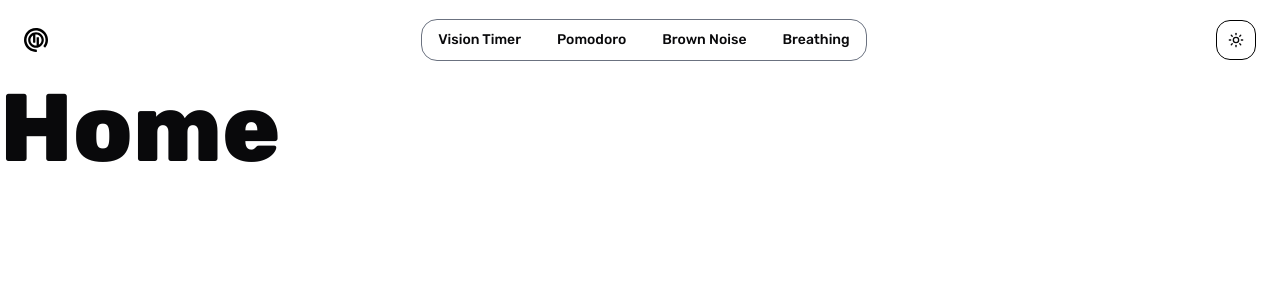
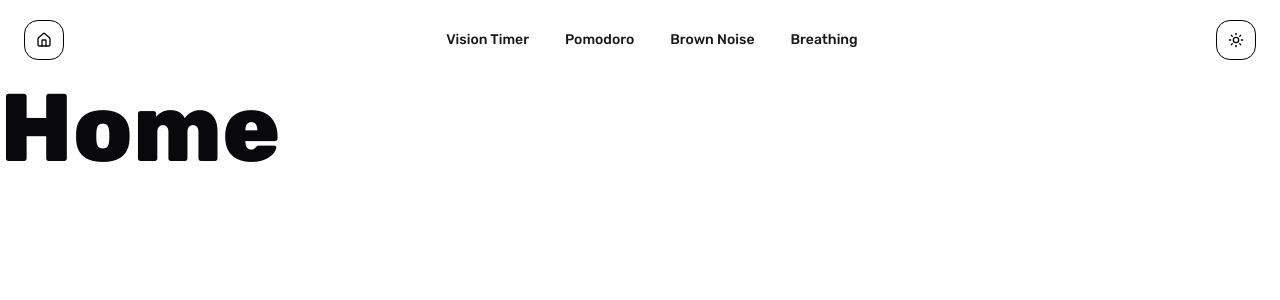
Before and after one commit to kozopas228/pause-loop, a React (Vite) app in the folder frontend/: page / in a window 1280 px wide. Shown: the top 300 px of the page. Built offline with nearby package versions, Linux system fonts and the light colour scheme.

Commit message:
change header to look better

```diff
--- a/frontend/src/components/header/Header.tsx
+++ b/frontend/src/components/header/Header.tsx
@@ -10,32 +10,45 @@ import {
     NavigationMenuList,
     NavigationMenuLink,
 } from '@/shadcn/components/ui/navigation-menu';
-import { NavLink } from 'react-router-dom';
-import { Menu } from 'lucide-react';
-import logo from '/logo.svg';
+import { NavLink, useLocation } from 'react-router-dom';
+import { Home, Menu } from 'lucide-react';
+import Logo from '@/assets/vectors/logo.svg?react';
 import React from 'react';
 import { ModeToggle } from '@/shadcn/components/mode-toggle.tsx';
 
-export default function Header() {
+interface IProps {
+    isBlurred: boolean;
+}
+
+export default function Header({ isBlurred }: IProps) {
+    const location = useLocation();
+
+    const pageTitles = new Map<string, string>([
+        ['/', 'Pause Loop'],
+        ['/vision', '20/20/20 Vision Timer'],
+        ['/pomodoro', 'Pomodoro Timer'],
+        ['/noise', 'Brown Noise'],
+        ['/breathing', 'Breathing'],
+    ]);
+
+    const currentTitle = pageTitles.get(location.pathname);
+
     return (
-        <header className='sticky top-0 z-10 w-full shrink-0'>
-            <div className='container mx-auto flex h-20 shrink-0 items-center justify-between px-4 md:px-6'>
+        <header className={`sticky top-0 z-10 w-full shrink-0`}>
+            <div
+                className={`container mx-auto flex h-20 shrink-0 items-center justify-between px-4 duration-150 hover:opacity-100 md:px-6 lg:opacity-15 ${isBlurred ? 'backdrop-blur-sm' : ''}`}>
                 <Sheet>
                     <SheetTrigger asChild>
                         <Button
                             variant='outline'
                             size='icon'
-                            className='lg:hidden'>
+                            className='border-black bg-transparent bg-white bg-opacity-25 dark:border-white lg:hidden'>
                             <Menu className='h-6 w-6' />
                         </Button>
                     </SheetTrigger>
                     <SheetContent side='left'>
                         <NavLink to='/'>
-                            <img
-                                src={logo}
-                                className='h-6 w-6'
-                                alt='logo'
-                            />
+                            <Logo className='h-6 w-6 fill-black stroke-black dark:fill-white dark:stroke-white' />
                             <span className='sr-only'>ShadCN</span>
                         </NavLink>
                         <div className='grid gap-2 py-6'>
@@ -73,36 +86,38 @@ export default function Header() {
                 <NavLink
                     to='/'
                     className='mr-6 hidden lg:flex'>
-                    <img
-                        src={logo}
-                        className='h-6 w-6'
-                        alt='logo'
-                    />
+                    <Button
+                        variant='outline'
+                        size='icon'
+                        className='border-black bg-transparent bg-white bg-opacity-25 dark:border-white'>
+                        <Home className='h-6 w-6' />
+                    </Button>
                 </NavLink>
-                <NavigationMenu className='hidden rounded-lg border border-gray-500 bg-white bg-opacity-50 lg:flex'>
+                <NavigationMenu className='hidden lg:flex'>
                     <NavigationMenuList>
                         <NavigationMenuLink asChild>
                             <NavLink to='/vision'>
-                                <Button variant={'ghost'}>Vision Timer</Button>
+                                <Button variant={'link'}>Vision Timer</Button>
                             </NavLink>
                         </NavigationMenuLink>
                         <NavigationMenuLink asChild>
                             <NavLink to='/pomodoro'>
-                                <Button variant={'ghost'}>Pomodoro</Button>
+                                <Button variant={'link'}>Pomodoro</Button>
                             </NavLink>
                         </NavigationMenuLink>
                         <NavigationMenuLink asChild>
                             <NavLink to='/noise'>
-                                <Button variant={'ghost'}>Brown Noise</Button>
+                                <Button variant={'link'}>Brown Noise</Button>
                             </NavLink>
                         </NavigationMenuLink>
                         <NavigationMenuLink asChild>
                             <NavLink to='/breathing'>
-                                <Button variant={'ghost'}>Breathing</Button>
+                                <Button variant={'link'}>Breathing</Button>
                             </NavLink>
                         </NavigationMenuLink>
                     </NavigationMenuList>
                 </NavigationMenu>
+                <div className='opacity-50 lg:hidden'>{currentTitle}</div>
                 <ModeToggle />
             </div>
         </header>
--- a/frontend/src/components/page/Page.tsx
+++ b/frontend/src/components/page/Page.tsx
@@ -6,14 +6,15 @@ interface IProps {
     children: ReactNode;
     className?: string;
     style?: CSSProperties;
+    isBlurredHeader?: boolean;
 }
 
-const Page = ({ children, className, style }: IProps) => {
+const Page = ({ children, className, style, isBlurredHeader = true }: IProps) => {
     return (
         <div
             className={`flex min-h-[100svh] flex-col ${className}`}
             style={style}>
-            <Header />
+            <Header isBlurred={isBlurredHeader} />
             <motion.div
                 initial={{ opacity: 0 }}
                 animate={{ opacity: 1 }}
--- a/frontend/src/pages/noise/NoisePage.tsx
+++ b/frontend/src/pages/noise/NoisePage.tsx
@@ -30,6 +30,7 @@ const NoisePage = () => {
 
     return (
         <Page
+            isBlurredHeader={false}
             style={{
                 backgroundImage: `${theme.resolvedTheme === 'light' ? `url(${BrownNoiseBackgroundImageLight})` : `url(${BrownNoiseBackgroundImage}), radial-gradient(circle, transparent 60%, rgba(0, 0, 0, 0.5) 100%)`} `,
                 backgroundPosition: 'center center',
```
Also changed, not shown: frontend/src/assets/vectors/logo.svg (added).
